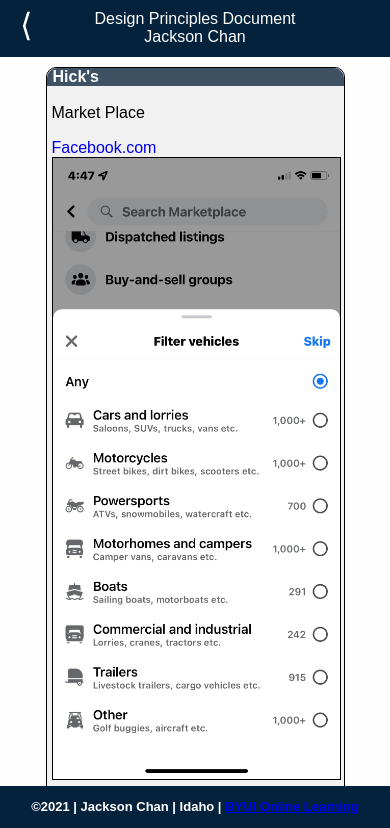
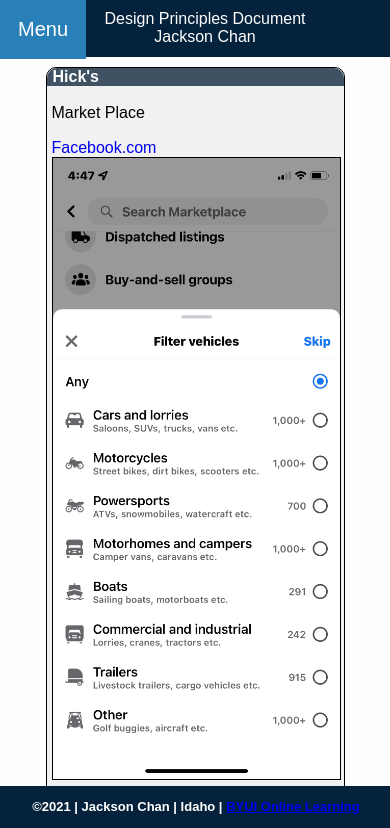
Before and after one commit to Jacksonckc/Web-Apps, a plain HTML site: page W02/index.html in a window 390 px wide. Shown: the top 828 px of the page. Drawn offline with Linux system fonts and the light colour scheme; a web font is replaced by a local one.

Commit message:
added menu bar

```diff
--- a/W02/index.html
+++ b/W02/index.html
@@ -23,12 +23,19 @@
     <!-- <select name="menu" id="menu">
       <option value="Menu">&equiv;</option>
     </select> -->
-    <div id="return">
-      <a href="../index.html">&lang;</a>
-    </div>
+
 
 
     <header>
+      <div class="dropdown">
+        <button onclick="myFunction()" class="dropbtn">Menu</button>
+        <div id="myDropdown" class="dropdown-content">
+          <a href="../index.html">Home Page</a>
+          <a href="#">Link 2</a>
+          <a href="#">Link 3</a>
+        </div>
+      </div>
+
       <div>Design Principles Document</div>
       <div>Jackson Chan</div>
     </header>
--- a/W02/index.js
+++ b/W02/index.js
@@ -1,2 +1,23 @@
 document.getElementById("lastUpdated").innerHTML +=
 document.lastModified;
+
+
+/* When the user clicks on the button,
+toggle between hiding and showing the dropdown content */
+function myFunction() {
+    document.getElementById("myDropdown").classList.toggle("show");
+  }
+
+  // Close the dropdown menu if the user clicks outside of it
+  window.onclick = function(event) {
+    if (!event.target.matches('.dropbtn')) {
+      var dropdowns = document.getElementsByClassName("dropdown-content");
+      var i;
+      for (i = 0; i < dropdowns.length; i++) {
+        var openDropdown = dropdowns[i];
+        if (openDropdown.classList.contains('show')) {
+          openDropdown.classList.remove('show');
+        }
+      }
+    }
+  }
--- a/W02/style.css
+++ b/W02/style.css
@@ -7,21 +7,52 @@
         font-family: 'Gemunu Libre', sans-serif;
     }
 
-    #return {
-        position: fixed;
-        top: 0;
-        left: 0;
-        z-index: 2;
-        font-size: xx-large;
-        color: white;
-        padding: 7px 20px;
+        /* Dropdown Button */
+    .dropbtn {
+    background-color: #3498DB;
+    color: white;
+    padding: 18px;
+    font-size: 20px;
+    border: none;
+    cursor: pointer;
+    display: inline;
     }
 
-    #return a:link {
-        text-decoration: none;
-        color: white;
+    /* Dropdown button on hover & focus */
+    .dropbtn:hover, .dropbtn:focus {
+    background-color: #2980B9;
     }
 
+    /* The container <div> - needed to position the dropdown content */
+    .dropdown {
+    position: fixed;
+    left: 0;
+    top: 0;
+    }
+
+    /* Dropdown Content (Hidden by Default) */
+    .dropdown-content {
+    display: none;
+    position: fixed;
+    background-color: #f1f1f1;
+    min-width: 100px;
+    box-shadow: 0px 8px 16px 0px rgba(0,0,0,0.2);
+    z-index: 1;
+    }
+
+    /* Links inside the dropdown */
+    .dropdown-content a {
+    color: black;
+    padding: 12px 16px;
+    text-decoration: none;
+    display: block;
+    }
+
+    /* Change color of dropdown links on hover */
+    .dropdown-content a:hover {background-color: #ddd}
+
+    /* Show the dropdown menu (use JS to add this class to the .dropdown-content container when the user clicks on the dropdown button) */
+    .show {display:block;}
 
     .screen-shot a {
         text-decoration: none;
@@ -35,6 +66,7 @@
         top: 0;
         padding: 10px;
         z-index: 1;
+        width: 100%;
     }
 
     #container {
@@ -91,6 +123,7 @@
         text-align: center;
         padding: 1px;
         font-size: small;
+        width: 100%;
     }
 }
 
```
